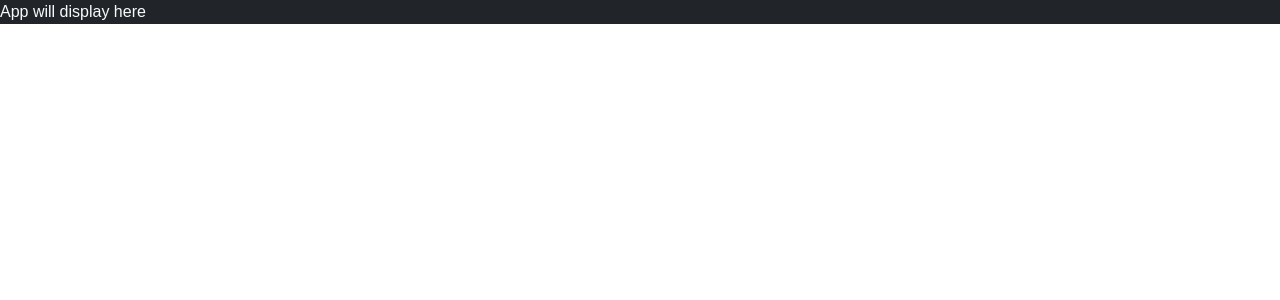
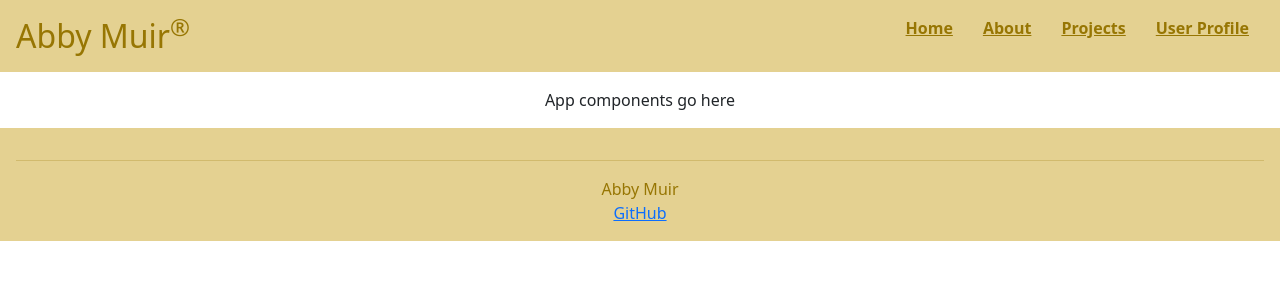
Before and after one commit to abbymuir47/amuir-startup260, a React (Vite) app: page / in a window 1280 px wide. Shown: the top 300 px of the page. Built offline with nearby package versions, Linux system fonts and the light colour scheme.

Commit message:
got react working with my header and footer displayed, has a placeholder for app components

```diff
--- a/src/app.jsx
+++ b/src/app.jsx
@@ -3,5 +3,24 @@ import 'bootstrap/dist/css/bootstrap.min.css';
 import './app.css';
 
 export default function App() {
-  return <div className='body bg-dark text-light'>App will display here</div>;
+  return (
+    <><header>
+          <h1>Abby Muir<sup>&reg;</sup></h1>
+          <nav>
+              <ul>
+                  <li><a href="index.html">Home</a></li>
+                  <li><a href="about.html">About</a></li>
+                  <li><a href="projects.html">Projects</a></li>
+                  <li><a href="profile.html">User Profile</a></li>
+              </ul>
+          </nav>
+      </header>
+      <main>App components go here</main>
+      <footer>
+        <hr />
+        <span class="text-reset">Abby Muir</span>
+        <br />
+        <a href="https://github.com/abbymuir47/amuir-startup260">GitHub</a>
+    </footer></>
+  );
 }
```
